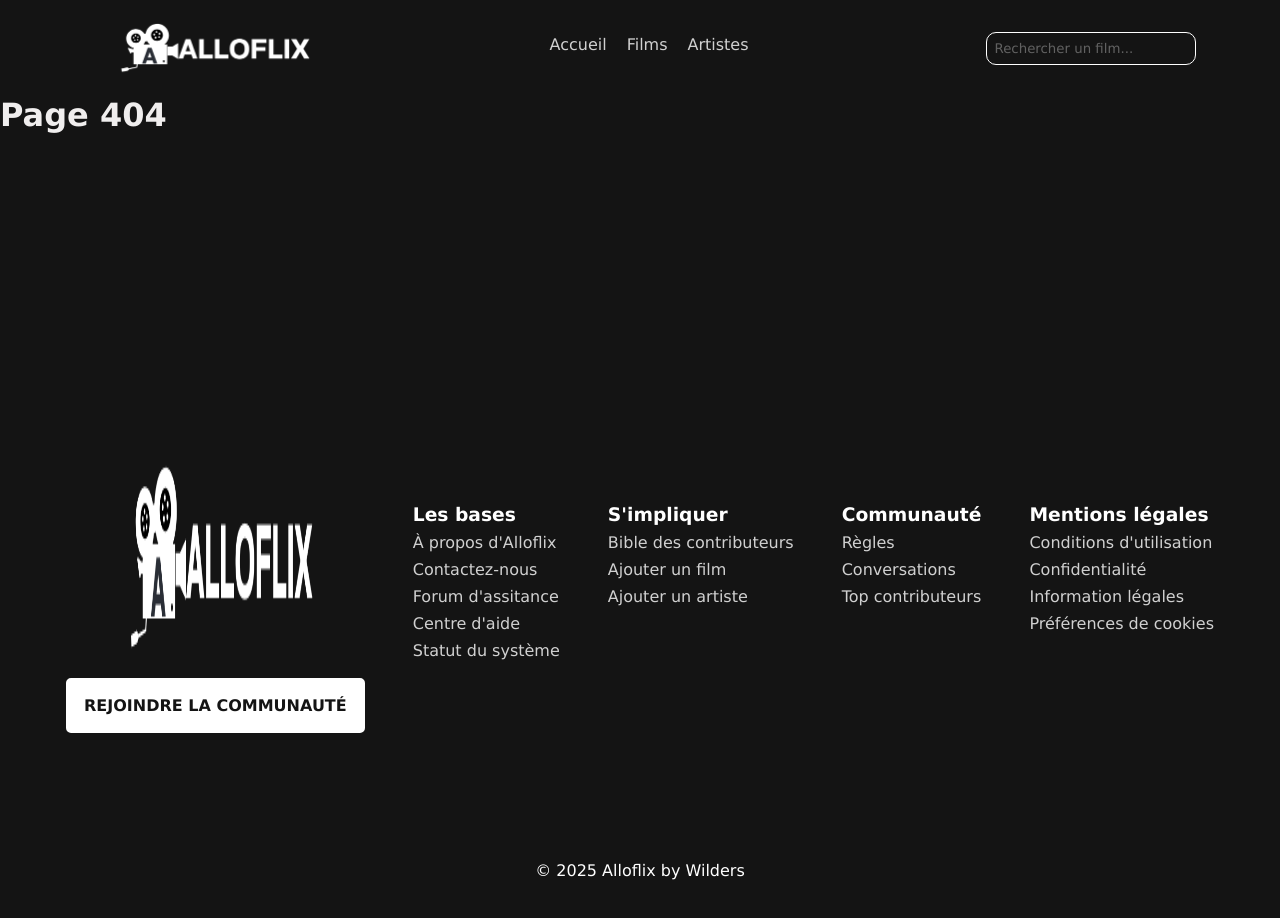
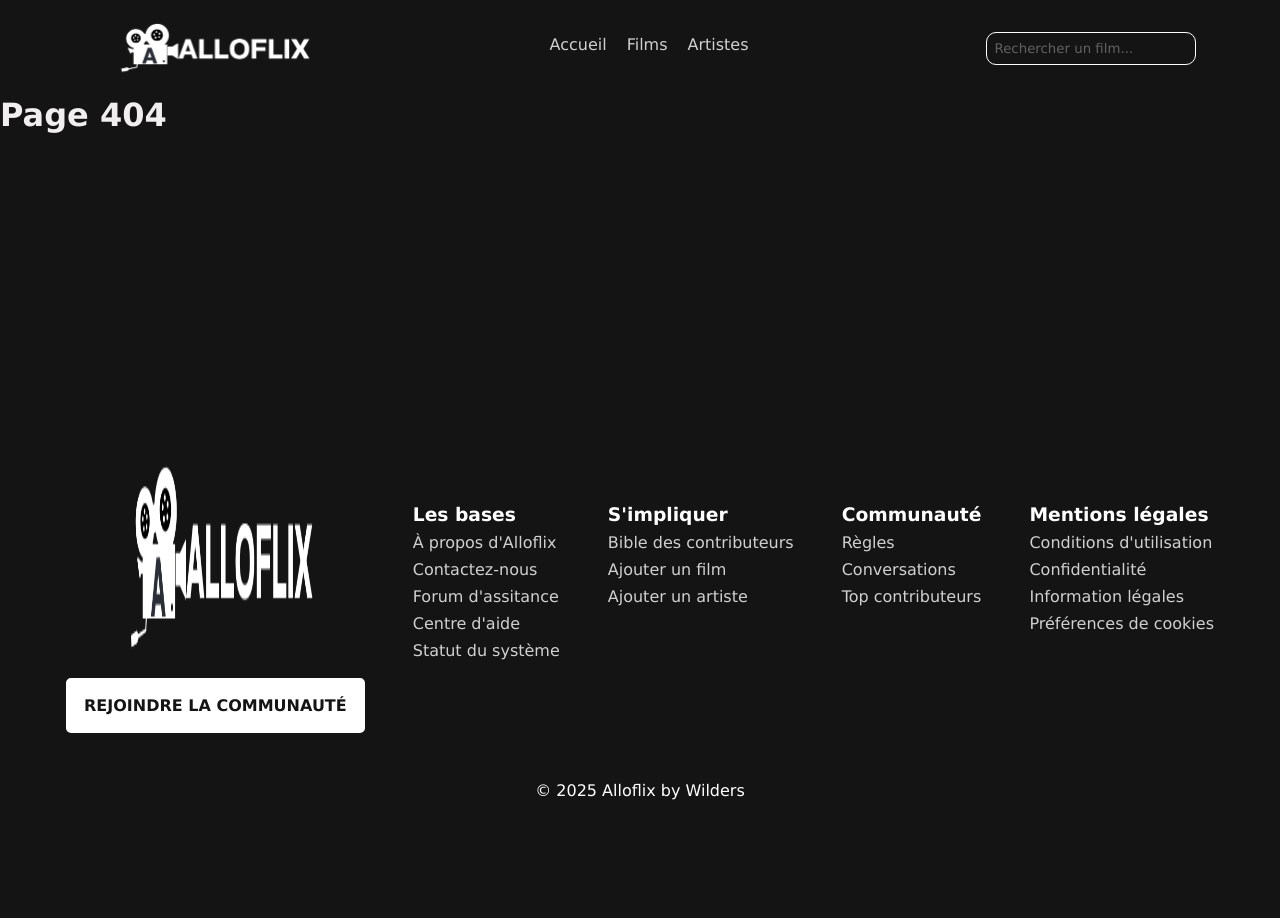
Before and after one commit to Clarelle974/Alloflix, a React (Vite) app in the folder client/: page / in a window 1280 px wide. Shown: the top 918 px of the page. After the commit the page ends 832 px from the top, so only its background shows below. Built offline with nearby package versions, Linux system fonts and the light colour scheme; no server answers.

Commit message:
Advancement CSS fixe

```diff
--- a/client/src/pages/Movies.tsx
+++ b/client/src/pages/Movies.tsx
@@ -17,7 +17,7 @@ export default function Movies() {
   return (
     <>
       <h2 className="title">Films populaires</h2>
-      <section>
+      <section className="section-movies">
         {data.map((movie) => (
           <MovieCard key={movie.id} movie={movie} />
         ))}
--- a/client/src/styles/footer.css
+++ b/client/src/styles/footer.css
@@ -1,7 +1,7 @@
 footer {
   background-color: var(--bgcolor);
   max-width: 100%;
-  width: 100vw;
+  width: 100%;
   display: flex;
   align-items: center;
   justify-content: center;
--- a/client/src/styles/header.css
+++ b/client/src/styles/header.css
@@ -47,4 +47,5 @@
 .btn-search:hover {
   background-color: lightgray;
   color: var(--bgcolor);
+  cursor: pointer;
 }
--- a/client/src/styles/movies.css
+++ b/client/src/styles/movies.css
@@ -1,4 +1,4 @@
-section {
+.section-movies {
   display: flex;
   flex-wrap: wrap;
   justify-content: center;
--- a/client/src/styles/popularmovie.css
+++ b/client/src/styles/popularmovie.css
@@ -1,9 +1,9 @@
 .popular-movie-title {
-  padding-left: 3rem;
+  padding: 2rem 0 0 3rem;
 }
 
 .container {
-  padding: 2rem 8rem 0 8rem;
+  padding: 0 9rem 0 9rem;
 }
 
 .all-cards {
```
Also changed, not shown: client/src/assets/images/test.jpg (added).
